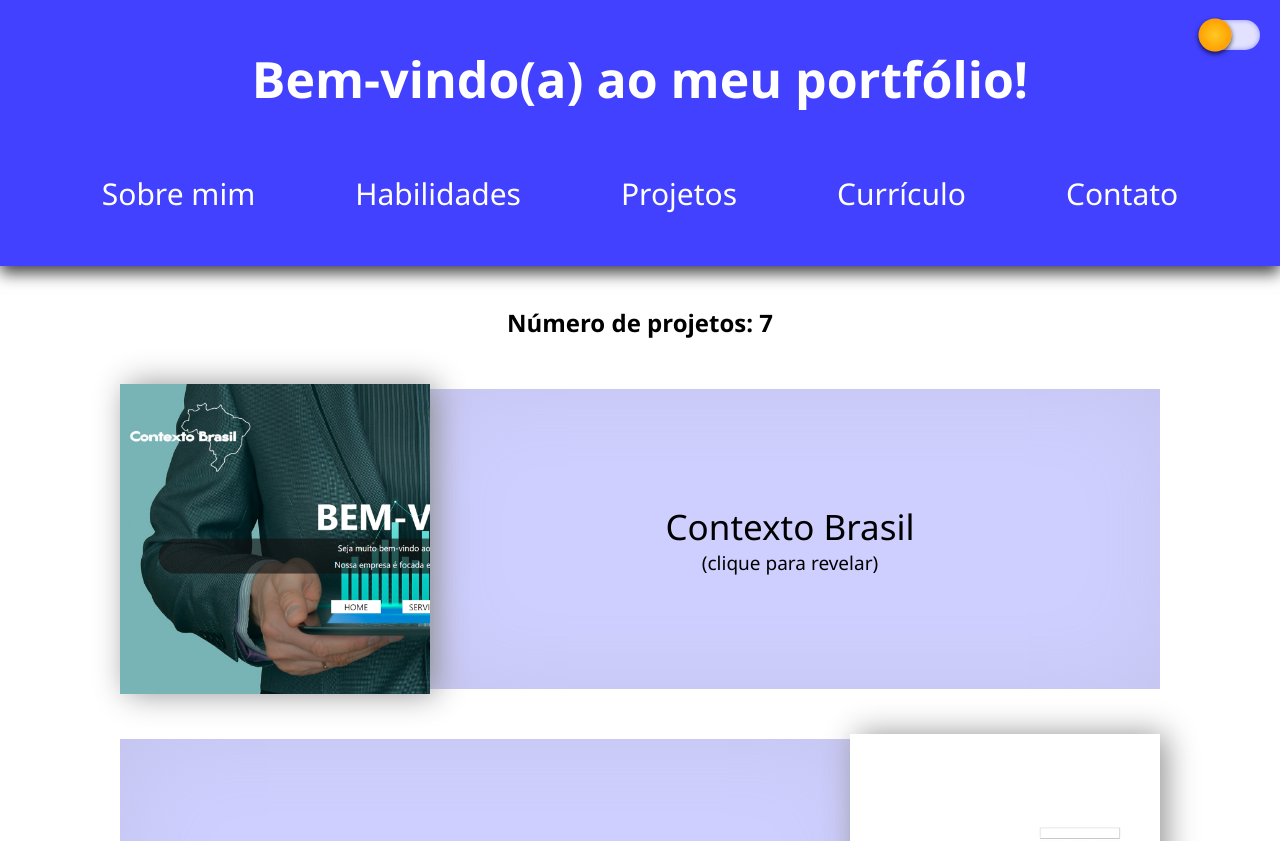
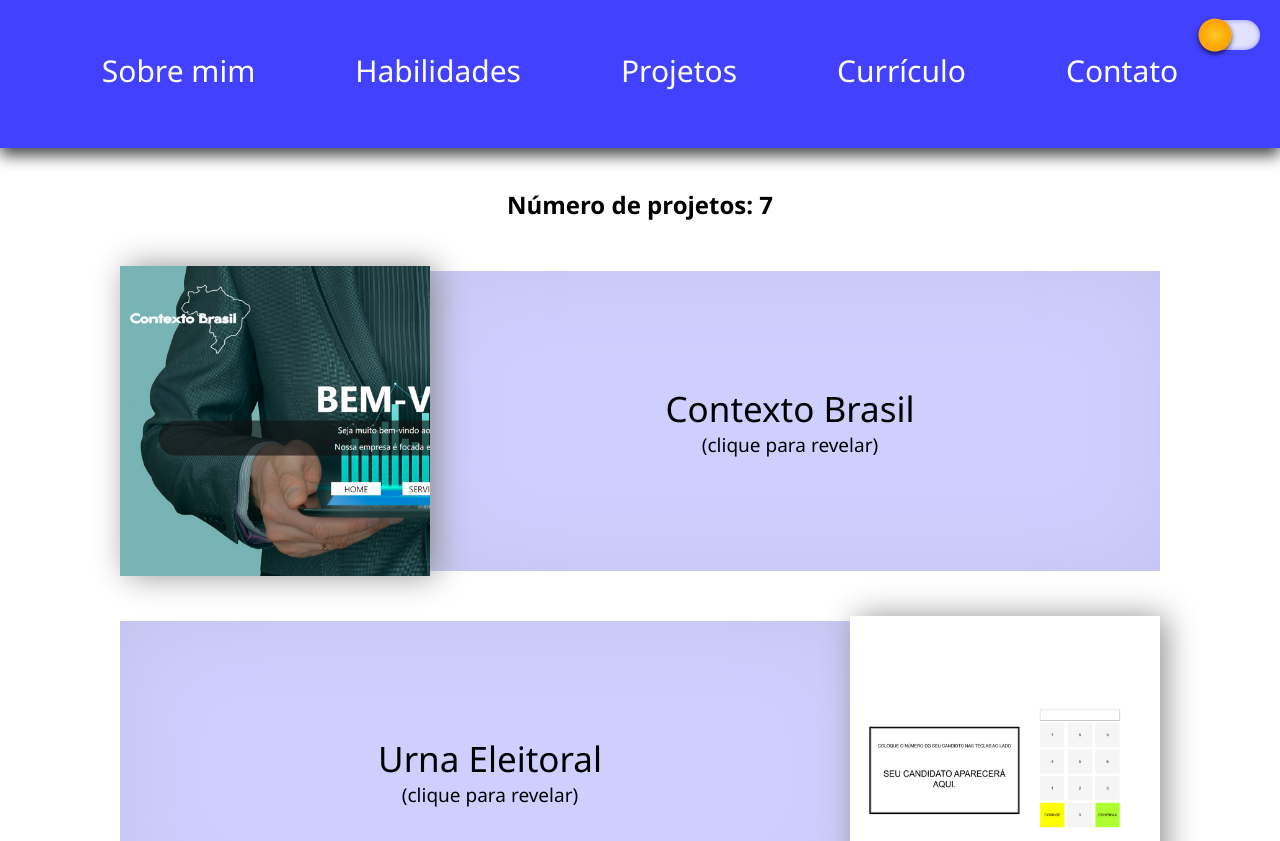
Before and after one commit to JoaoMig186/repository-jm-with-vite, a React (Vite) app in the folder repository-jm-with-vite/: page /projetos in a window 1280 px wide. Shown: the top 841 px of the page. Built offline with nearby package versions, Linux system fonts and the light colour scheme.

Commit message:
removendo titulo fora da pagina principal

```diff
--- a/repository-jm-with-vite/src/components/Header/Header.jsx
+++ b/repository-jm-with-vite/src/components/Header/Header.jsx
@@ -1,16 +1,20 @@
 import React, { useContext } from "react";
-import { Link } from "react-router-dom";
+import { Link, useLocation } from "react-router-dom";
 import './header.css';
 import { ThemeContext } from '../../context/ThemeContext.jsx';
 
 const Header = () => {
     const {theme, toggleTheme} = useContext(ThemeContext);
-
+    const location = useLocation();
+    const hasTittle = location.pathname === "/" ? "tittle" : ""
     return (
-        <header className="main-header">
-            <h1 className="main-header--title">
-                <Link to="/">Bem-vindo(a) ao meu portfólio!</Link>
-            </h1>
+        <header className={`main-header ${hasTittle}`}>
+            {
+                location.pathname === "/" &&
+                <h1 className="main-header--title">
+                    <Link to="/">Bem-vindo(a) ao meu portfólio!</Link>
+                </h1>
+            }
             <input
                 className={`main-header--theme-checkbox ${theme}`}
                 type="checkbox"
--- a/repository-jm-with-vite/src/components/Header/header.css
+++ b/repository-jm-with-vite/src/components/Header/header.css
@@ -5,13 +5,14 @@
     justify-content: center;
     text-align: center;
     width: 100%;
-    height: 266px;
     background-color: var(--primary-color);
     -webkit-box-shadow: 0px 7px 15px 0px rgba(0,0,0,0.75);
     -moz-box-shadow: 0px 7px 15px 0px rgba(0,0,0,0.75);
     box-shadow: 0px 7px 15px 0px rgba(0,0,0,0.75);
 }
-
+.main-header.tittle{
+    height: 266px;
+}
 .main-header .main-header--title{
     font-size: 50px;
     color: var(--text-color-light);
--- a/repository-jm-with-vite/src/index.css
+++ b/repository-jm-with-vite/src/index.css
@@ -19,12 +19,16 @@
 .default-pages{
   padding: 40px 120px;
   width: 100%;
-  min-height: calc(100vh - 266px);
+  min-height: calc(100vh - 147px);
   display: flex;
   flex-direction: column;
   align-items: center;
   justify-content: center;
   transition: 1s all;
+}
+
+.default-pages.tittle{
+  min-height: calc(100vh - 266px);
 }
 
 .default-pages .section-page{
--- a/repository-jm-with-vite/src/routes/App/index.jsx
+++ b/repository-jm-with-vite/src/routes/App/index.jsx
@@ -1,15 +1,17 @@
 import React, { useContext } from 'react';
-import { Outlet } from "react-router-dom";
+import { Outlet, useLocation } from "react-router-dom";
 import Header from '../../components/Header/Header.jsx';
 import { ThemeContext } from '../../context/ThemeContext.jsx';
 
 function App() {
   const {theme, toggleTheme} = useContext(ThemeContext);
+  const location = useLocation();
+  const hasTittle = location.pathname === "/" ? "tittle" : "";
 
   return (
     <>
     <Header currentTheme={theme}/>
-    <div className={`default-pages ${theme}`}>
+    <div className={`default-pages ${theme} ${hasTittle}`}>
       <Outlet />
     </div>
     </>
```
